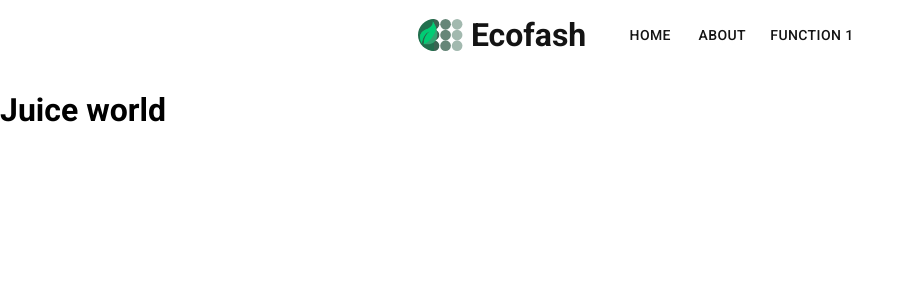
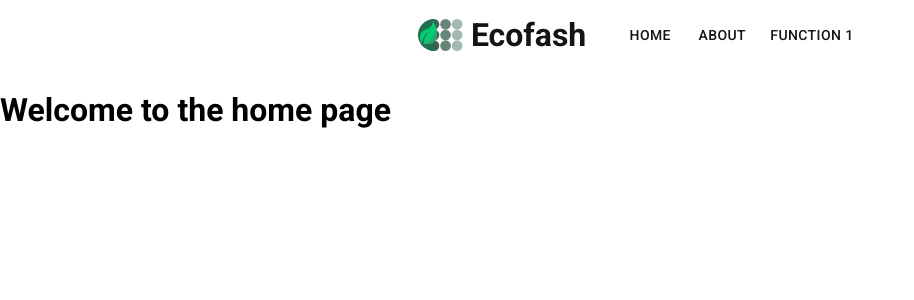
Before and after one commit to wangyuanyuan7890/5120_industry, a Next.js app: page / in a window 1280 px wide. Shown: the top 300 px of the page, without its empty margins (0-914 px from the left). Built offline with nearby package versions, Linux system fonts and the light colour scheme.

Commit message:
Scroll effect for nav bar

```diff
--- a/components/Layout.jsx
+++ b/components/Layout.jsx
@@ -1,12 +1,30 @@
-import React from "react"
+import React, { useEffect, useState } from "react"
 import Nav from "./Nav"
 
 import styles from "@/styles/components/Layout.module.scss"
 
 export default function Layout({ children }) {
+  const [stickyNav, setStickyNav] = useState(false)
+
+  useEffect(() => {
+    window.addEventListener("scroll", handleStickyNav)
+  })
+
+  const handleStickyNav = () => {
+    if (window.scrollY >= 1) {
+      setStickyNav(true)
+    } else {
+      setStickyNav(false)
+    }
+  }
+
   return (
-    <div className={styles.layout_wrapper}>
-      <Nav />
+    <div
+      className={`${styles.layout_wrapper} ${
+        stickyNav && styles.nav_sticky_padding
+      }`}
+    >
+      <Nav stickyNav={stickyNav} />
       <div className={styles.container_wrapper}>{children}</div>
     </div>
   )
--- a/components/Nav.jsx
+++ b/components/Nav.jsx
@@ -1,4 +1,4 @@
-import React from "react"
+import React, { useEffect, useState } from "react"
 import { Container } from "@mui/system"
 import EcoFashLogo from "@/public/ecofash_logo.svg"
 import styles from "@/styles/components/Nav.module.scss"
@@ -12,9 +12,13 @@ const routes = [
 ]
 
 //TODO: Responsive UI
-export default function Nav() {
+export default function Nav({ stickyNav }) {
   return (
-    <div className={styles.navbar_wrapper}>
+    <div
+      className={`${styles.navbar_wrapper} ${
+        stickyNav && styles.navbar_sticky
+      }`}
+    >
       <Container maxWidth="lg" className={styles.navbar}>
         <div className={styles.main}>
           <Link className={styles.logo_group} href="/" passHref>
--- a/pages/index.jsx
+++ b/pages/index.jsx
@@ -4,7 +4,7 @@ import styles from "@/styles/pages/Home.module.scss"
 export default function Home() {
   return (
     <Page title="Home">
-      <h1>Juice world</h1>
+      <h1>Welcome to the home page</h1>
     </Page>
   )
 }
--- a/styles/components/Layout.module.scss
+++ b/styles/components/Layout.module.scss
@@ -5,6 +5,7 @@
   flex-direction: column;
   min-height: 100vh;
   min-width: 100vw;
+  padding-top: 70px;
 }
 
 .container_wrapper {
--- a/styles/components/Nav.module.scss
+++ b/styles/components/Nav.module.scss
@@ -3,6 +3,25 @@
 
 .navbar_wrapper {
   width: 100%;
+  height: 70px;
+  position: fixed;
+  top: 0;
+  transition: background-color 100ms ease;
+}
+
+.navbar_sticky {
+  transition: background-color 100ms ease;
+  background-color: #174631;
+  .logo_group .name,
+  .link_group .link {
+    transition: color 500ms ease;
+    color: white;
+  }
+}
+
+.logo_group .name,
+.link_group .link {
+  transition: color 500ms ease;
 }
 
 .navbar {
```
